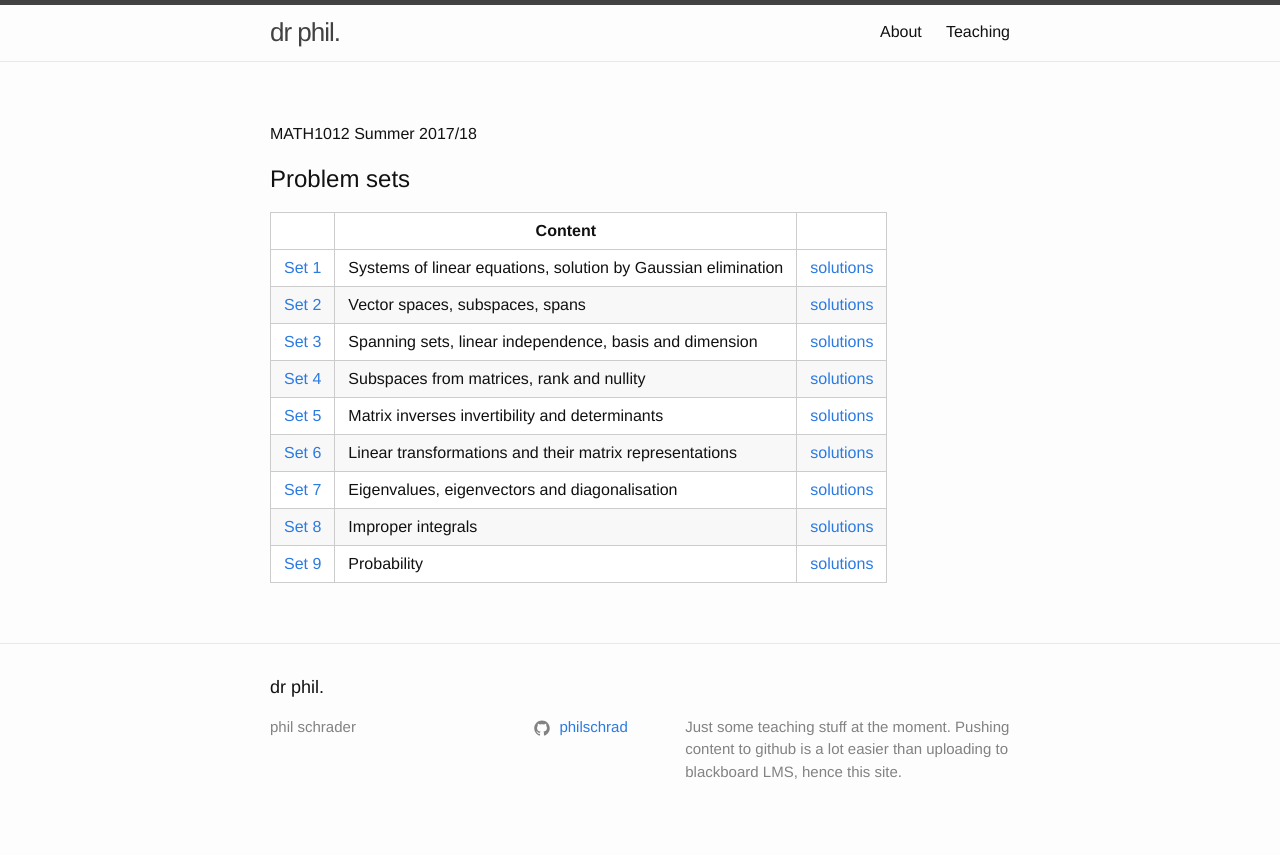
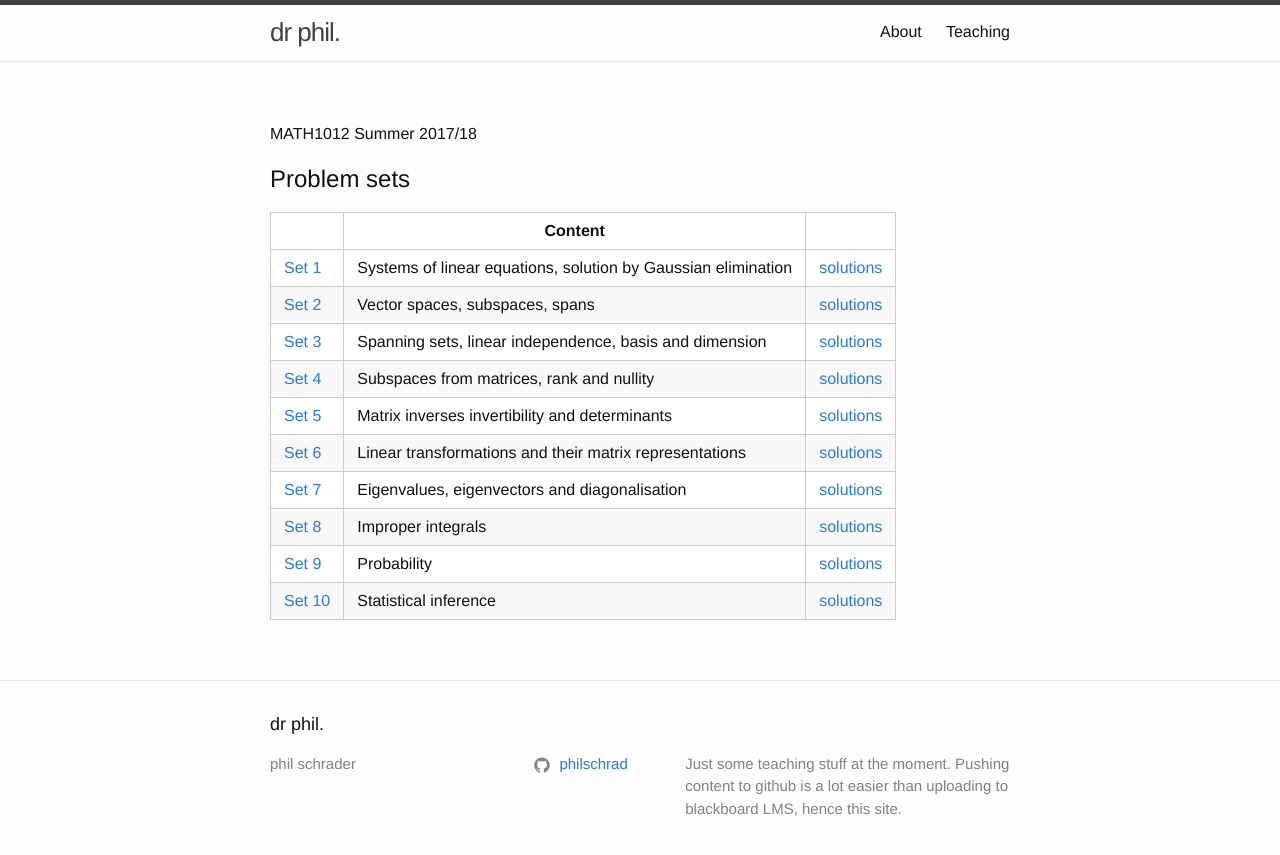
Before and after one commit to philschrad/philschrad.github.io, a Jekyll site: the page built from pages/MATH1012_problems.md, in a window 1280 px wide. Shown: the top 855 px of the page. Built offline with Jekyll 4.4.1, drawn with Linux system fonts in a browser that asks for light colours.

Commit message:
workshop 10

```diff
--- a/pages/MATH1012_problems.md
+++ b/pages/MATH1012_problems.md
@@ -17,3 +17,4 @@ MATH1012 Summer 2017/18
 [Set 7](https://lms.uwa.edu.au/bbcswebdav/courses/MATH1012_TS-SUMM-B_2018/problem%20sets/workshop_7.pdf)|Eigenvalues, eigenvectors and diagonalisation| [solutions](https://lms.uwa.edu.au/bbcswebdav/courses/MATH1012_TS-SUMM-B_2018/problem%20sets/workshop_7_soln.pdf)
 [Set 8](https://lms.uwa.edu.au/bbcswebdav/courses/MATH1012_TS-SUMM-B_2018/problem%20sets/workshop_8.pdf)|Improper integrals| [solutions](https://lms.uwa.edu.au/bbcswebdav/courses/MATH1012_TS-SUMM-B_2018/problem%20sets/workshop_8_soln.pdf)
 [Set 9](https://lms.uwa.edu.au/bbcswebdav/courses/MATH1012_TS-SUMM-B_2018/problem%20sets/workshop_9.pdf)|Probability| [solutions](https://lms.uwa.edu.au/bbcswebdav/courses/MATH1012_TS-SUMM-B_2018/problem%20sets/workshop_9_soln.pdf)
+[Set 10](https://lms.uwa.edu.au/bbcswebdav/courses/MATH1012_TS-SUMM-B_2018/problem%20sets/workshop_10.pdf)|Statistical inference| [solutions](https://lms.uwa.edu.au/bbcswebdav/courses/MATH1012_TS-SUMM-B_2018/problem%20sets/workshop_10_soln.pdf)
```
Also changed, not shown: pages/MATH1011_problems.md (+1 -0 lines).
